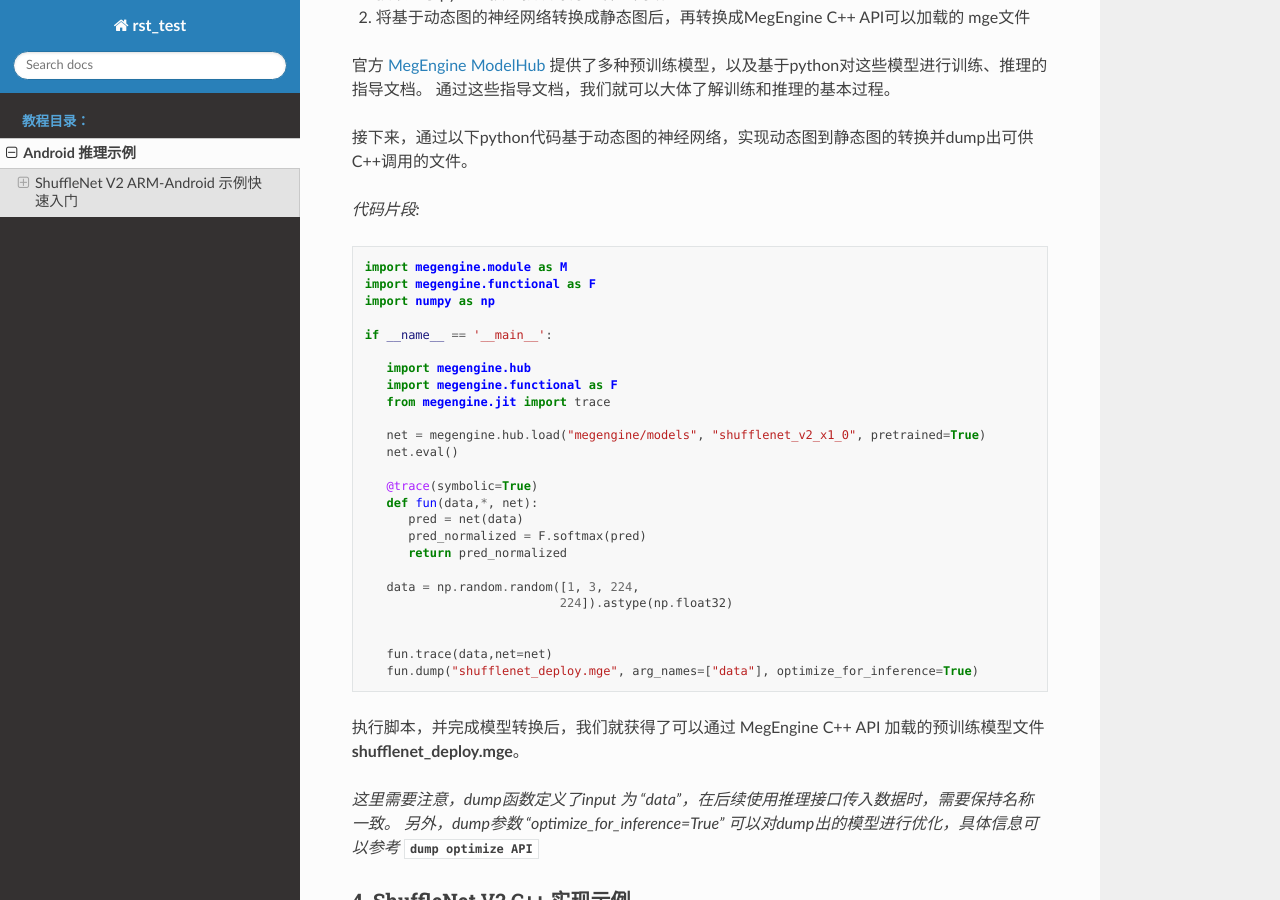
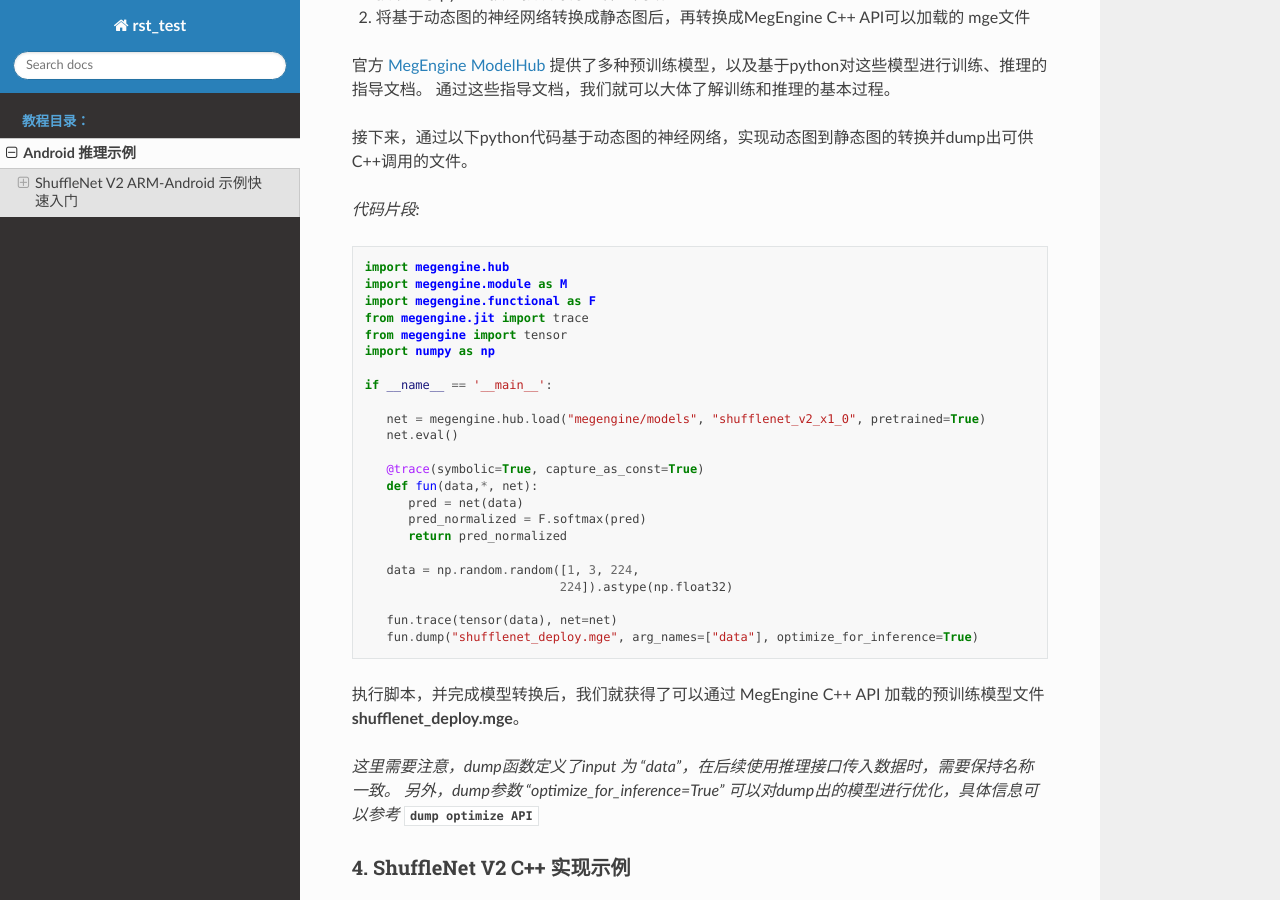
Before and after one commit to MegEngine/Docs, a Sphinx documentation site: the page built from source/inference_example/inference_chinese.rst, in a window 1280 px wide and 900 px high, scrolled down 1395 px. Built offline with Sphinx 7.4.7 and the Read the Docs theme 2.0.0, drawn with Linux system fonts in a browser that asks for light colours.

Commit message:
update inference doc for megengine v1
GitOrigin-RevId: 2301d91f77983616ebc6d6365ae217536b318802

```diff
--- a/source/inference_example/inference_chinese.rst
+++ b/source/inference_example/inference_chinese.rst
@@ -74,20 +74,19 @@ MegEngine可以支持多平台的交叉编译，可以根据官方指导文档
 .. code-block:: python
 
 
+   import megengine.hub
    import megengine.module as M
    import megengine.functional as F
+   from megengine.jit import trace
+   from megengine import tensor
    import numpy as np
 
    if __name__ == '__main__':
 
-      import megengine.hub
-      import megengine.functional as F
-      from megengine.jit import trace
-
       net = megengine.hub.load("megengine/models", "shufflenet_v2_x1_0", pretrained=True)
       net.eval()
 
-      @trace(symbolic=True)
+      @trace(symbolic=True, capture_as_const=True)
       def fun(data,*, net):
          pred = net(data)
          pred_normalized = F.softmax(pred)
@@ -96,8 +95,7 @@ MegEngine可以支持多平台的交叉编译，可以根据官方指导文档
       data = np.random.random([1, 3, 224,
                               224]).astype(np.float32)
 
-
-      fun.trace(data,net=net)
+      fun.trace(tensor(data), net=net)
       fun.dump("shufflenet_deploy.mge", arg_names=["data"], optimize_for_inference=True)
 
 执行脚本，并完成模型转换后，我们就获得了可以通过 MegEngine C++ API 加载的预训练模型文件 **shufflenet_deploy.mge**。
```
